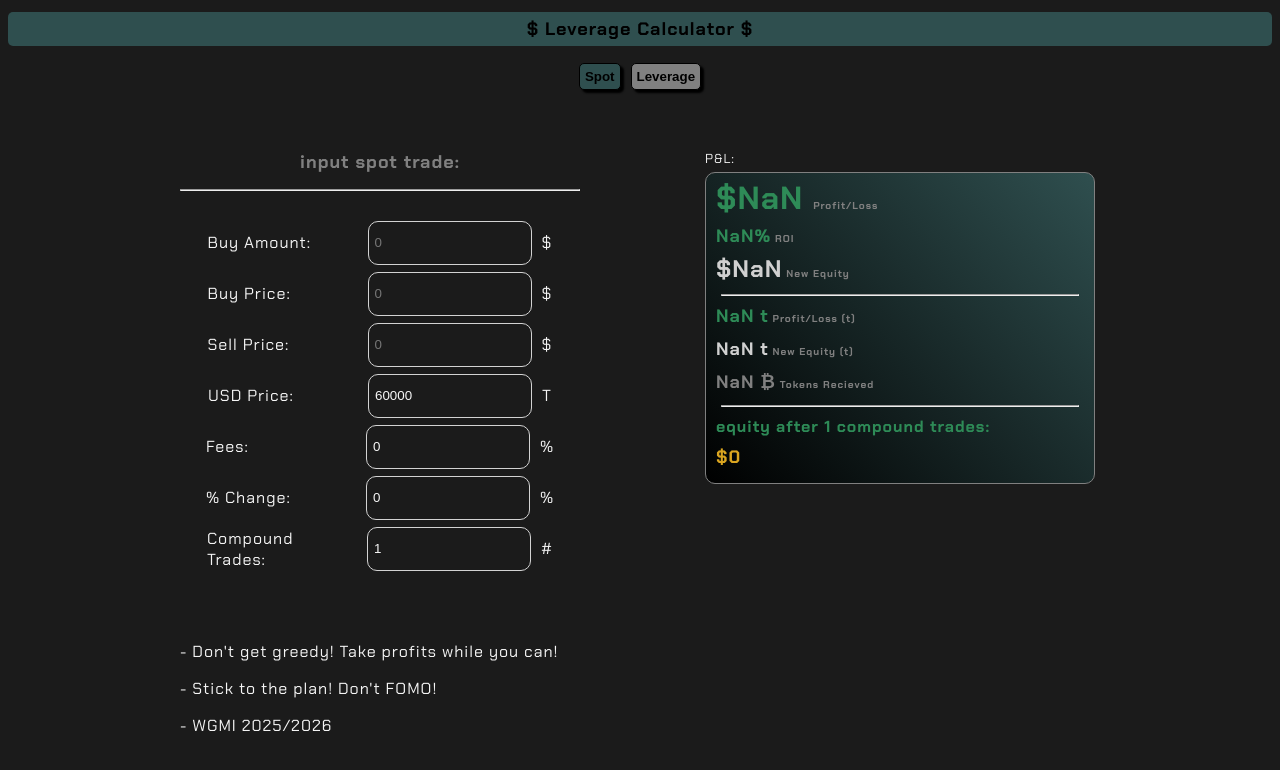
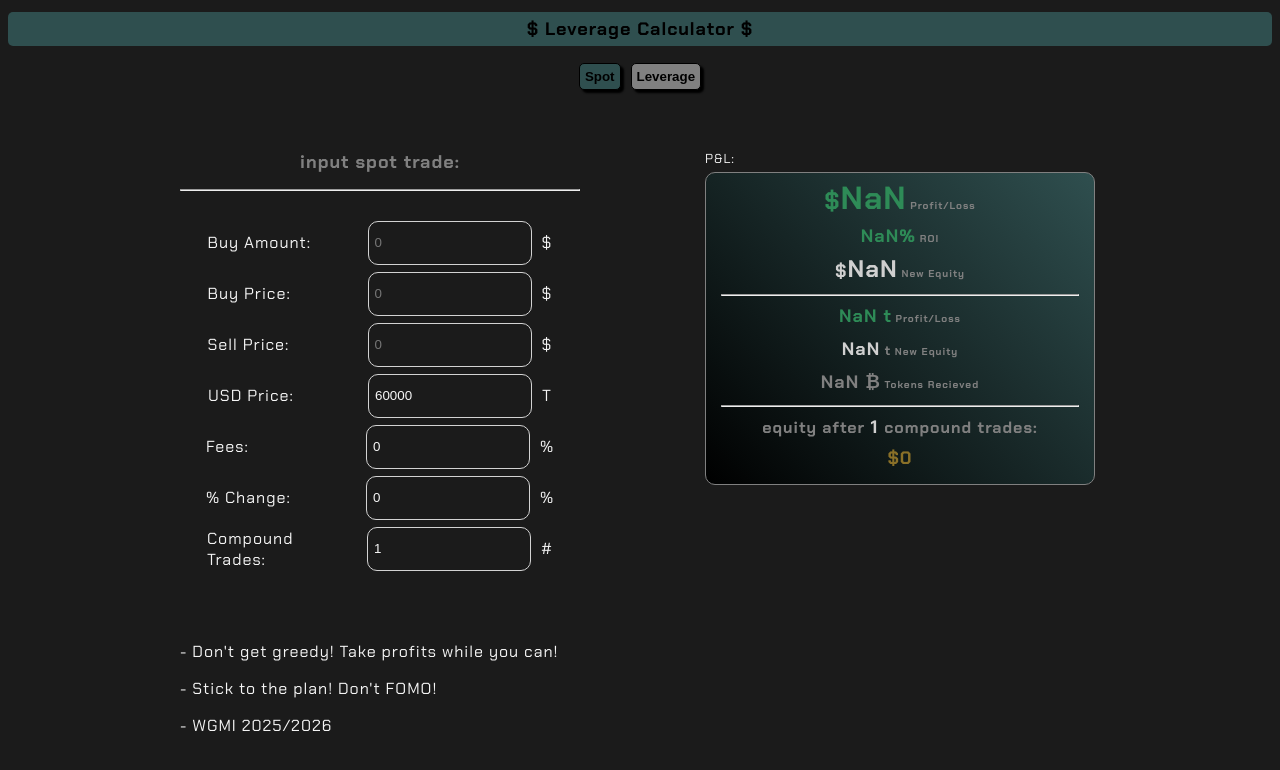
Before and after one commit to samdeez/leverage-calculator, a React (Create React App) app: page / in a window 1280 px wide. Shown: the top 770 px of the page. Built offline with nearby package versions, Linux system fonts and the light colour scheme.

Commit message:
ui fix 3!

```diff
--- a/src/Spot.js
+++ b/src/Spot.js
@@ -7,7 +7,7 @@ const Spot = () => {
   const [enterPrice, setEnterPrice] = useState("");
   const [exitPrice, setExitPrice] = useState("");
   const [percentPrice, setPercentPrice] = useState(0);
-  const [percentToSell, setPercentToSell] = useState(100);
+  //const [percentToSell, setPercentToSell] = useState(100);
 
   //2025 version
   const [compoundTrades, setCompoundTrades] = useState(1);
@@ -22,9 +22,9 @@ const Spot = () => {
   };
 
   //add later
-  const handlePercentToSell = (event) => {
+  /*const handlePercentToSell = (event) => {
     setPercentToSell(event.target.value);
-  };
+  };*/
 
   const handleLocalPriceChange = (event) => {
     setlocalPrice(event.target.value);
@@ -202,11 +202,13 @@ const Spot = () => {
             color: levCalc() < 0 ? "firebrick" : "seagreen",
           }}
         >
-          <span style={{ fontSize: "xx-large" }}>
-            $
-            {levCalc() > 0
-              ? "+" + levCalc().toLocaleString()
-              : levCalc().toLocaleString()}{" "}
+          <span>
+            <span style={{ fontSize: "x-large" }}>
+              {levCalc() > 0 ? "+$" : "$"}
+            </span>
+            <span style={{ fontSize: "xx-large" }}>
+              {levCalc().toLocaleString()}
+            </span>
             <span style={{ fontSize: "x-small", color: "gray" }}>
               {" "}
               Profit/Loss
@@ -220,8 +222,9 @@ const Spot = () => {
             %<span style={{ fontSize: "x-small", color: "gray" }}> ROI</span>
           </span>
           <br />
+          <span style={{ fontSize: "large", color: "#d0d0d0" }}>$</span>
           <span style={{ color: "#d0d0d0", fontSize: "x-large" }}>
-            ${(levCalc() + Number(invest)).toLocaleString()}
+            {(levCalc() + Number(invest)).toLocaleString()}
             <span style={{ fontSize: "x-small", color: "gray" }}>
               {" "}
               New Equity
@@ -235,15 +238,17 @@ const Spot = () => {
             t
             <span style={{ fontSize: "x-small", color: "gray" }}>
               {" "}
-              Profit/Loss (t)
+              Profit/Loss
             </span>
           </span>
           <br />
+
           <span style={{ color: "#d0d0d0", fontSize: "large" }}>
-            {(invest * localPrice + levCalc() * localPrice).toLocaleString()} t
+            {(invest * localPrice + levCalc() * localPrice).toLocaleString()}
+            <span style={{ fontSize: "small", color: "gray" }}> t</span>
             <span style={{ fontSize: "x-small", color: "gray" }}>
               {" "}
-              New Equity (t)
+              New Equity
             </span>
           </span>
           <br />
@@ -257,13 +262,23 @@ const Spot = () => {
           <br />
 
           <hr class="solid" style={{ margin: "5px" }} />
-          <span>
-            <span style={{ fontSize: "medium" }}>
-              equity after {compoundTrades} compound trades:
+
+          <span style={{ fontSize: "medium", color: "gray" }}>
+            <span>
+              equity after{" "}
+              <span style={{ fontSize: "large", color: "#d0d0d0" }}>
+                {compoundTrades}{" "}
+              </span>
+              compound trades:
             </span>
+
             <br />
-            <span style={{ fontSize: "large", color: "goldenrod" }}>
-              ${compoundCalc().toLocaleString()}
+
+            <span style={{ fontSize: "large", color: "#8a7028ff" }}>
+              $
+              {compoundCalc().toLocaleString("en-US", {
+                maximumFractionDigits: 0,
+              })}
             </span>
           </span>
         </div>
--- a/src/styles.css
+++ b/src/styles.css
@@ -110,6 +110,7 @@ input:focus {
   padding: 10px;
   line-height: 30px;
   margin: 5px;
+  text-align: center;
 }
 .pl {
   display: flex;
```
